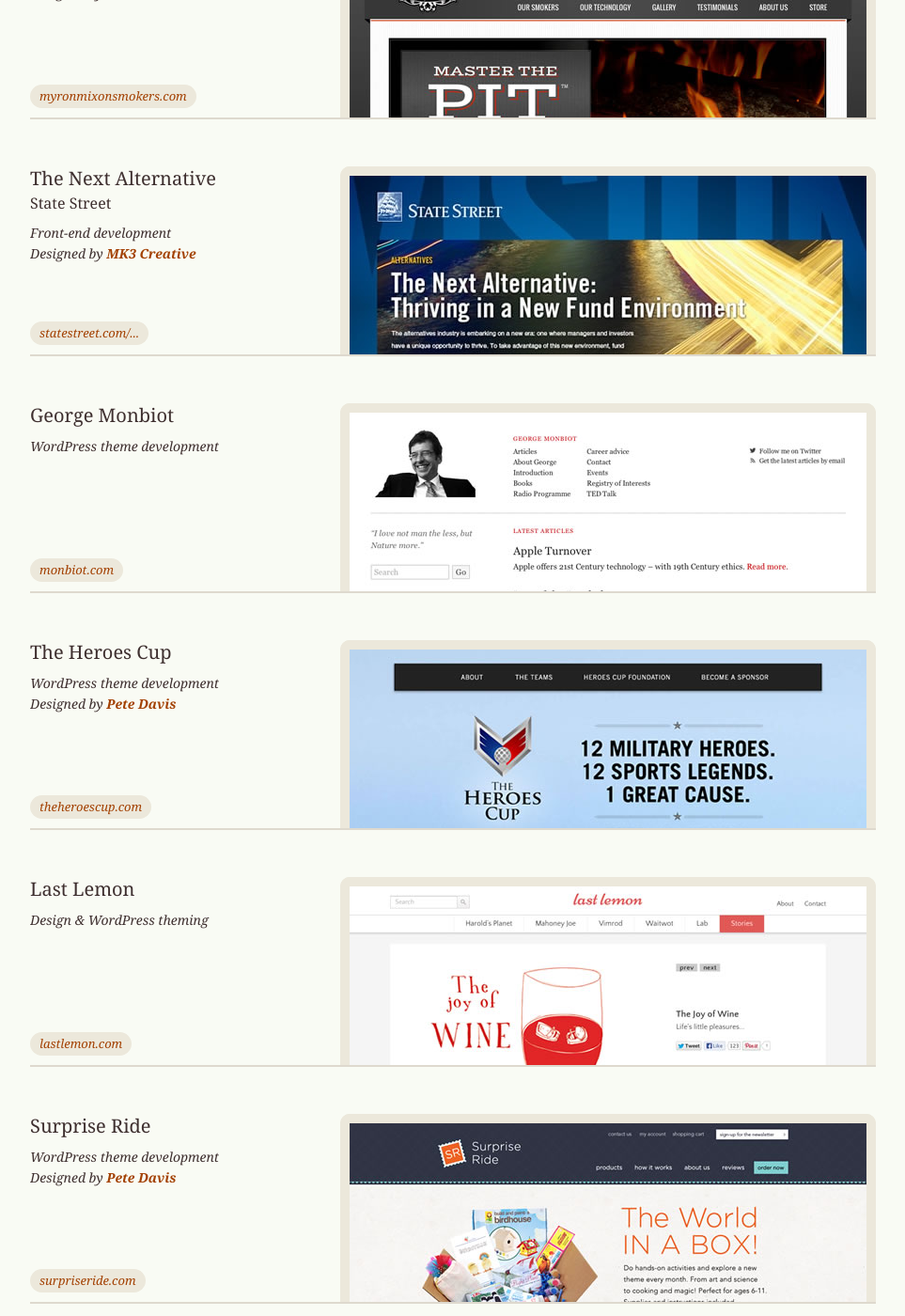
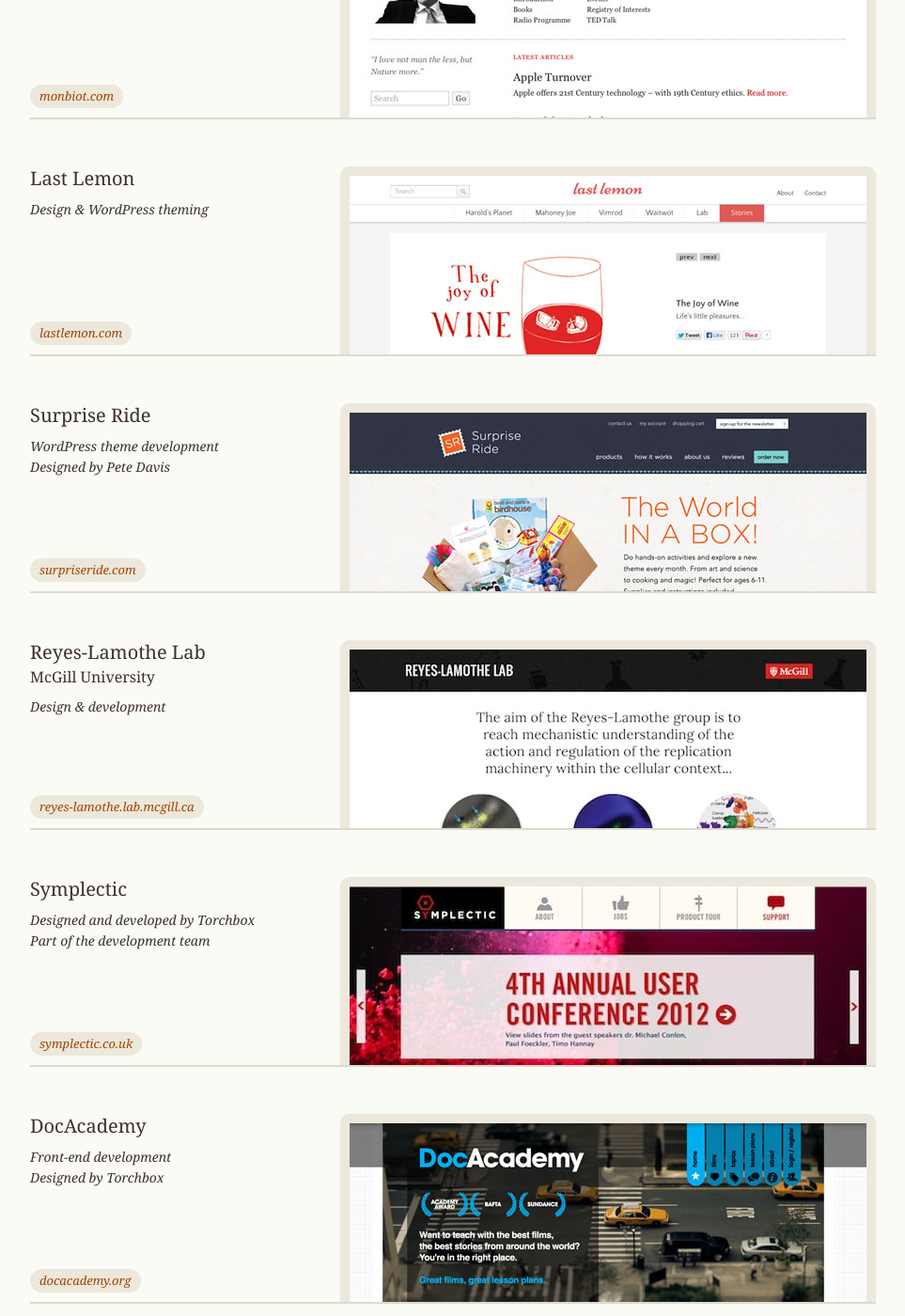
Before and after one commit to borderleft/borderleft.github.io, a Jekyll site: the page built from work/index.html, in a window 1280 px wide and 1400 px high, scrolled down 7132 px. Shown: the whole window at 94% size, without its empty margins (158-1121 px from the left). Built offline with Jekyll 4.4.1, drawn with Linux system fonts in a browser that asks for light colours; some of the changed text lies outside the part shown.

Commit message:
Update work

```diff
--- a/work/index.html
+++ b/work/index.html
@@ -13,7 +13,7 @@
         </div>
         <div class="info">
             <h2>Pear Therapeutics</h2>
-            <p class="meta">WordPress theme development <br> Designed by <a href="http://mk3creative.com/">MK3 Creative</a></p>
+            <p class="meta">WordPress theme development <br> Designed by MK3 Creative</p>
             <p class="link"><a href="http://peartherapeutics.com/"><span>peartherapeutics.com</span></a></p>
         </div>
     </li>
@@ -33,7 +33,7 @@
         </div>
         <div class="info">
             <h2>Vin de Plage</h2>
-            <p class="meta">Front-end development <br> Designed by <a href="http://kiwiandpom.com/">Kiwi &amp; Pom</a></p>
+            <p class="meta">Front-end development <br> Designed by Kiwi &amp; Pom</p>
             <p class="link"><a href="http://vindeplage.com/"><span>vindeplage.com</span></a></p>
         </div>
     </li>
@@ -43,7 +43,7 @@
         </div>
         <div class="info">
             <h2>MK3 Creative</h2>
-            <p class="meta">WordPress theme development <br> Designed by <a href="http://mk3creative.com/">MK3 Creative</a></p>
+            <p class="meta">WordPress theme development <br> Designed by MK3 Creative</p>
             <p class="link"><a href="http://mk3creative.com/"><span>mk3creative.com</span></a></p>
         </div>
     </li>
@@ -63,7 +63,7 @@
         </div>
         <div class="info">
             <h2>Worldwide TechServices</h2>
-            <p class="meta">WordPress theme development <br> Designed by <a href="http://mk3creative.com/">MK3 Creative</a></p>
+            <p class="meta">WordPress theme development <br> Designed by MK3 Creative</p>
             <p class="link"><a href="http://wwts.com/"><span>wwts.com</span></a></p>
         </div>
     </li>
@@ -83,7 +83,7 @@
         </div>
         <div class="info">
             <h2>Ocular Therapeutix</h2>
-            <p class="meta">WordPress theme development <br> Designed by <a href="http://mk3creative.com/">MK3 Creative</a></p>
+            <p class="meta">WordPress theme development <br> Designed by MK3 Creative</p>
             <p class="link"><a href="http://ocutx.com/"><span>ocutx.com</span></a></p>
         </div>
     </li>
@@ -113,7 +113,7 @@
         </div>
         <div class="info">
             <h2>Satang <br> <span>Dashboard</span></h2>
-            <p class="meta">Front-end development <br> Designed by <a href="http://petedavis.info/">Pete Davis</a></p>
+            <p class="meta">Front-end development <br> Designed by Pete Davis</p>
             <p class="link"><a href="http://satang.co/"><span>satang.co</span></a></p>
         </div>
     </li>
@@ -123,7 +123,7 @@
         </div>
         <div class="info">
             <h2>Pointillist</h2>
-            <p class="meta">Designed &amp; developed by <a href="http://mk3creative.com/">MK3 Creative</a><br> Part of the development team</p>
+            <p class="meta">Designed &amp; developed by MK3 Creative<br> Part of the development team</p>
             <p class="link"><a href="http://pointillist.com/"><span>pointillist.com</span></a></p>
         </div>
     </li>
@@ -133,7 +133,7 @@
         </div>
         <div class="info">
             <h2>Global Pricing Innovations <br> <span>Dashboard</span></h2>
-            <p class="meta">Front-end development <br> Designed by <a href="http://petedavis.info/">Pete Davis</a></p>
+            <p class="meta">Front-end development <br> Designed by Pete Davis</p>
             <p class="link"><a href="http://globalpricing.com/"><span>globalpricing.com</span></a></p>
         </div>
     </li>
@@ -163,7 +163,7 @@
         </div>
         <div class="info">
             <h2>TradeZero <br> <span>Dashboard</span></h2>
-            <p class="meta">Front-end development <br> Designed by <a href="http://petedavis.info/">Pete Davis</a></p>
+            <p class="meta">Front-end development <br> Designed by Pete Davis</p>
             <p class="link"><a href="http://tradezero.co/"><span>tradezero.co</span></a></p>
         </div>
     </li>
@@ -183,7 +183,7 @@
         </div>
         <div class="info">
             <h2>Cranfield University</h2>
-            <p class="meta">Front-end development <br> Designed by <a href="http://torchbox.com/">Torchbox</a></p>
+            <p class="meta">Front-end development <br> Designed by Torchbox</p>
             <p class="link"><a href="http://www.cranfield.ac.uk/"><span>cranfield.ac.uk</span></a></p>
         </div>
     </li>
@@ -233,7 +233,7 @@
         </div>
         <div class="info">
             <h2>Official Institutions <br> <span>State Street</span></h2>
-            <p class="meta">Front-end development <br> Designed by <a href="http://mk3creative.com/">MK3 Creative</a></p>
+            <p class="meta">Front-end development <br> Designed by MK3 Creative</p>
             <p class="link"><a href="http://statestreet.com/vision/officialinstitutions/"><span>statestreet.com/...</span></a></p>
         </div>
     </li>
@@ -259,33 +259,33 @@
             <p class="link"><a href="http://vickyandbodo.com/"><span>vickyandbodo.com</span></a></p>
         </div>
     </li>
-    <li>
+    <!-- <li>
         <div class="image">
-            <!-- <a href="http://themadduxfoundation.com/"> --><img src="/assets/img/work/tmf-1.jpg" alt=""><!-- </a> -->
+            <a href="http://themadduxfoundation.com/"><img src="/assets/img/work/tmf-1.jpg" alt=""></a>
         </div>
         <div class="info">
             <h2>The Maddux Foundation</h2>
-            <p class="meta">Front-end development <br> Designed by <a href="http://petedavis.info/">Pete Davis</a></p>
-            <!-- <p class="link"><a href="http://themadduxfoundation.com/"><span>themadduxfoundation.com</span></a></p> -->
+            <p class="meta">Front-end development <br> Designed by Pete Davis</p>
+            <p class="link"><a href="http://themadduxfoundation.com/"><span>themadduxfoundation.com</span></a></p>
         </div>
-    </li>
-    <li>
+    </li> -->
+    <!-- <li>
         <div class="image">
-            <!-- <a href="http://rosie-sultan.com/"> --><img src="/assets/img/work/rosie-sultan-1.jpg" alt=""><!-- </a> -->
+            <a href="http://rosie-sultan.com/"><img src="/assets/img/work/rosie-sultan-1.jpg" alt=""></a>
         </div>
         <div class="info">
             <h2>Rosie Sultan</h2>
             <p class="meta">Design &amp; WordPress theming</p>
-            <!-- <p class="link"><a href="http://rosie-sultan.com/"><span>rosie-sultan.com</span></a></p> -->
+            <p class="link"><a href="http://rosie-sultan.com/"><span>rosie-sultan.com</span></a></p>
         </div>
-    </li>
+    </li> -->
     <li>
         <div class="image">
             <a href="http://myronmixonsmokers.com/"><img src="/assets/img/work/mms-1.jpg" alt=""></a>
         </div>
         <div class="info">
             <h2>Myron Mixon Smokers</h2>
-            <p class="meta">WordPress theme development <br> Designed by <a href="http://petedavis.info/">Pete Davis</a></p>
+            <p class="meta">WordPress theme development <br> Designed by Pete Davis</p>
             <p class="link"><a href="http://myronmixonsmokers.com/"><span>myronmixonsmokers.com</span></a></p>
         </div>
     </li>
@@ -295,7 +295,7 @@
         </div>
         <div class="info">
             <h2>The Next Alternative <br> <span>State Street</span></h2>
-            <p class="meta">Front-end development <br> Designed by <a href="http://mk3creative.com/">MK3 Creative</a></p>
+            <p class="meta">Front-end development <br> Designed by MK3 Creative</p>
             <p class="link"><a href="http://statestreet.com/vision/alternatives/"><span>statestreet.com/...</span></a></p>
         </div>
     </li>
@@ -305,7 +305,7 @@
         </div>
         <div class="info">
             <h2>George Monbiot</h2>
-            <p class="meta">WordPress theme development</p>
+            <p class="meta">Design &amp; WordPress theming</p>
             <p class="link"><a href="http://monbiot.com/"><span>monbiot.com</span></a></p>
         </div>
     </li>
@@ -319,16 +319,16 @@
             <p class="link"><a href="http://katiechristoffers.com/"><span>katiechristoffers.com</span></a></p>
         </div>
     </li> -->
-    <li>
+    <!-- <li>
         <div class="image">
             <a href="http://theheroescup.com/"><img src="/assets/img/work/theheroescup-1.jpg" alt=""></a>
         </div>
         <div class="info">
             <h2>The Heroes Cup</h2>
-            <p class="meta">WordPress theme development <br> Designed by <a href="http://petedavis.info/">Pete Davis</a></p>
+            <p class="meta">WordPress theme development <br> Designed by Pete Davis</p>
             <p class="link"><a href="http://theheroescup.com/"><span>theheroescup.com</span></a></p>
         </div>
-    </li>
+    </li> -->
     <li>
         <div class="image">
             <a href="http://lastlemon.com/"><img src="/assets/img/work/lastlemon-1.jpg" alt=""></a>
@@ -345,37 +345,37 @@
         </div>
         <div class="info">
             <h2>Surprise Ride</h2>
-            <p class="meta">WordPress theme development <br> Designed by <a href="http://petedavis.info/">Pete Davis</a></p>
+            <p class="meta">WordPress theme development <br> Designed by Pete Davis</p>
             <p class="link"><a href="http://surpriseride.com/"><span>surpriseride.com</span></a></p>
         </div>
     </li>
     <li>
         <div class="image">
-            <a href="http://biology.mcgill.ca/faculty/reyes_lamothe/"><img src="/assets/img/work/reyes-lamothe-1.jpg" alt=""></a>
+            <a href="http://reyes-lamothe.lab.mcgill.ca/"><img src="/assets/img/work/reyes-lamothe-1.jpg" alt=""></a>
         </div>
         <div class="info">
             <h2>Reyes-Lamothe Lab <br> <span>McGill University</span></h2>
             <p class="meta">Design &amp; development</p>
-            <p class="link"><a href="http://biology.mcgill.ca/faculty/reyes_lamothe/"><span>biology.mcgill.ca/...</span></a></p>
+            <p class="link"><a href="http://reyes-lamothe.lab.mcgill.ca/"><span>reyes-lamothe.lab.mcgill.ca</span></a></p>
         </div>
     </li>
-    <li>
+    <!-- <li>
         <div class="image">
-            <!-- <a href="http://robot-rising.com/"> --><img src="/assets/img/work/robot-rising-1.jpg" alt=""><!-- </a> -->
+            <a href="http://robot-rising.com/"><img src="/assets/img/work/robot-rising-1.jpg" alt=""></a>
         </div>
         <div class="info">
             <h2>Robot Rising <br> <span>Tencent Boston</span></h2>
-            <p class="meta">Front-end development <br> Designed by <a href="http://petedavis.info/">Pete Davis</a></p>
-            <!-- <p class="link"><a href="http://robot-rising.com/"><span>robot-rising.com</span></a></p> -->
+            <p class="meta">Front-end development <br> Designed by Pete Davis</p>
+            <p class="link"><a href="http://robot-rising.com/"><span>robot-rising.com</span></a></p>
         </div>
-    </li>
+    </li> -->
     <li>
         <div class="image">
             <a href="http://symplectic.co.uk/"><img src="/assets/img/work/symplectic-1.jpg" alt=""></a>
         </div>
         <div class="info">
             <h2>Symplectic</h2>
-            <p class="meta">Designed and developed by <a href="http://torchbox.com/">Torchbox</a> <br> Part of the development team</p>
+            <p class="meta">Designed and developed by Torchbox <br> Part of the development team</p>
             <p class="link"><a href="http://symplectic.co.uk/"><span>symplectic.co.uk</span></a></p>
         </div>
     </li>
@@ -385,7 +385,7 @@
         </div>
         <div class="info">
             <h2>DocAcademy</h2>
-            <p class="meta">Front-end development <br> Designed by <a href="http://torchbox.com/">Torchbox</a></p>
+            <p class="meta">Front-end development <br> Designed by Torchbox</p>
             <p class="link"><a href="http://docacademy.org/"><span>docacademy.org</span></a></p>
         </div>
     </li>
@@ -395,7 +395,7 @@
         </div>
         <div class="info">
             <h2>Falcon Enamelware</h2>
-            <p class="meta">Shopify theme development <br> Designed by <a href="http://morsestudio.com/">Morse Studio</a></p>
+            <p class="meta">Shopify theme development <br> Designed by Morse Studio</p>
             <p class="link"><a href="http://falconenamelware.com/"><span>falconenamelware.com</span></a></p>
         </div>
     </li>
@@ -405,7 +405,7 @@
         </div>
         <div class="info">
             <h2>Brainshark</h2>
-            <p class="meta">Front-end development <br> Designed by <a href="http://mk3creative.com/">MK3 Creative</a></p>
+            <p class="meta">Front-end development <br> Designed by MK3 Creative</p>
             <p class="link"><a href="http://brainshark.com/"><span>brainshark.com</span></a></p>
         </div>
     </li>
@@ -435,7 +435,7 @@
         </div>
         <div class="info">
             <h2>TravelLocal</h2>
-            <p class="meta">Front-end development <br> Designed by <a href="http://nicklee.co.uk/">Nick Lee</a></p>
+            <p class="meta">Front-end development <br> Designed by Nick Lee</p>
             <p class="link"><a href="http://travellocal.com/"><span>travellocal.com</span></a></p>
         </div>
     </li>
@@ -465,7 +465,7 @@
         </div>
         <div class="info">
             <h2>Equip <br> <span>Joseph Rowntree Foundation</span></h2>
-            <p class="meta">Designed &amp; developed by <a href="http://torchbox.com/">Torchbox</a> <br> Part of the development team</p>
+            <p class="meta">Designed &amp; developed by Torchbox <br> Part of the development team</p>
             <p class="link"><a href="http://jrf.org.uk/"><span>equip.org.uk</span></a></p>
         </div>
     </li>
@@ -485,27 +485,27 @@
         </div>
         <div class="info">
             <h2>Lucky Voice</h2>
-            <p class="meta">Front-end development <br> Designed by <a href="http://nicklee.co.uk/">Nick Lee</a></p>
+            <p class="meta">Front-end development <br> Designed by Nick Lee</p>
             <p class="link"><a href="http://luckyvoice.com/"><span>luckyvoice.com</span></a></p>
         </div>
     </li>
-    <li>
+    <!-- <li>
         <div class="image">
-            <!-- <a href="http://wwfrsapartners.com/"> --><img src="/assets/img/work/wwf-rsa-1.jpg" alt=""><!-- </a> -->
+            <a href="http://wwfrsapartners.com/"><img src="/assets/img/work/wwf-rsa-1.jpg" alt=""></a>
         </div>
         <div class="info">
             <h2>RSA WWF Partnership</h2>
-            <p class="meta">Designed &amp; developed by <a href="http://torchbox.com/">Torchbox</a> <br> Part of the development team</p>
-            <!-- <p class="link"><a href="http://wwfrsapartners.com/"><span>wwfrsapartners.com</span></a></p> -->
+            <p class="meta">Designed &amp; developed by Torchbox <br> Part of the development team</p>
+            <p class="link"><a href="http://wwfrsapartners.com/"><span>wwfrsapartners.com</span></a></p>
         </div>
-    </li>
+    </li> -->
     <!-- <li>
         <div class="image">
             <a href="http://hnm.org.uk/"><img src="/assets/img/work/jrf-hnm-1.jpg" alt=""></a>
         </div>
         <div class="info">
             <h2>Housing &amp; Neighbourhoods <br> <span>Joseph Rowntree Foundation</span></h2>
-            <p class="meta">Designed &amp; developed by <a href="http://torchbox.com/">Torchbox</a> <br> Part of the development team</p>
+            <p class="meta">Designed &amp; developed by Torchbox <br> Part of the development team</p>
             <p class="link"><a href="http://hnm.org.uk/"><span>hnm.org.uk</span></a></p>
         </div>
     </li> -->
@@ -515,11 +515,11 @@
         </div>
         <div class="info">
             <h2>Smart Solar</h2>
-            <p class="meta">Designed &amp; developed by <a href="http://torchbox.com/">Torchbox</a> <br> Part of the development team</p>
+            <p class="meta">Designed &amp; developed by Torchbox <br> Part of the development team</p>
             <p class="link"><a href="http://pvmicrogeneration.com/"><span>pvmicrogeneration.com</span></a></p>
         </div>
     </li> -->
-    <li>
+    <!-- <li>
         <div class="image">
             <a href="http://ilovebreadandjam.com/"><img src="/assets/img/work/bread-and-jam-1.jpg" alt=""></a>
         </div>
@@ -528,14 +528,14 @@
             <p class="meta">Front-end development</p>
             <p class="link"><a href="http://ilovebreadandjam.com/"><span>ilovebreadandjam.com</span></a></p>
         </div>
-    </li>
+    </li> -->
     <li>
         <div class="image">
             <a href="http://www.alumniweekend.ox.ac.uk/"><img src="/assets/img/work/oxford-alumni-1.jpg" alt=""></a>
         </div>
         <div class="info">
             <h2>Alumni Weekend <br> <span>Oxford University</span></h2>
-            <p class="meta">Designed &amp; developed by <a href="http://torchbox.com/">Torchbox</a> <br> Part of the development team</p>
+            <p class="meta">Designed &amp; developed by Torchbox <br> Part of the development team</p>
             <p class="link"><a href="http://www.alumniweekend.ox.ac.uk/"><span>alumniweekend.ox.ac.uk</span></a></p>
         </div>
     </li>
```
